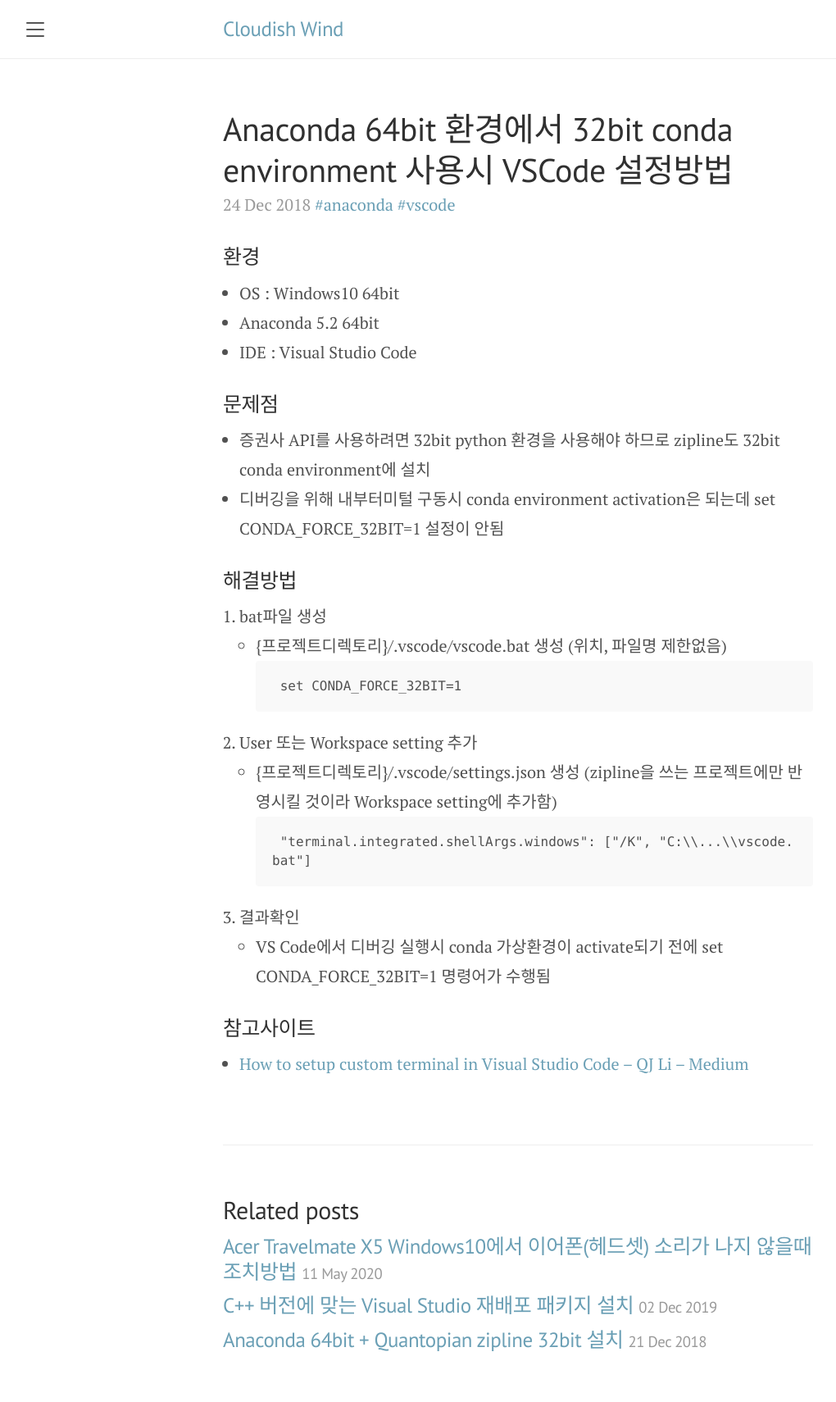
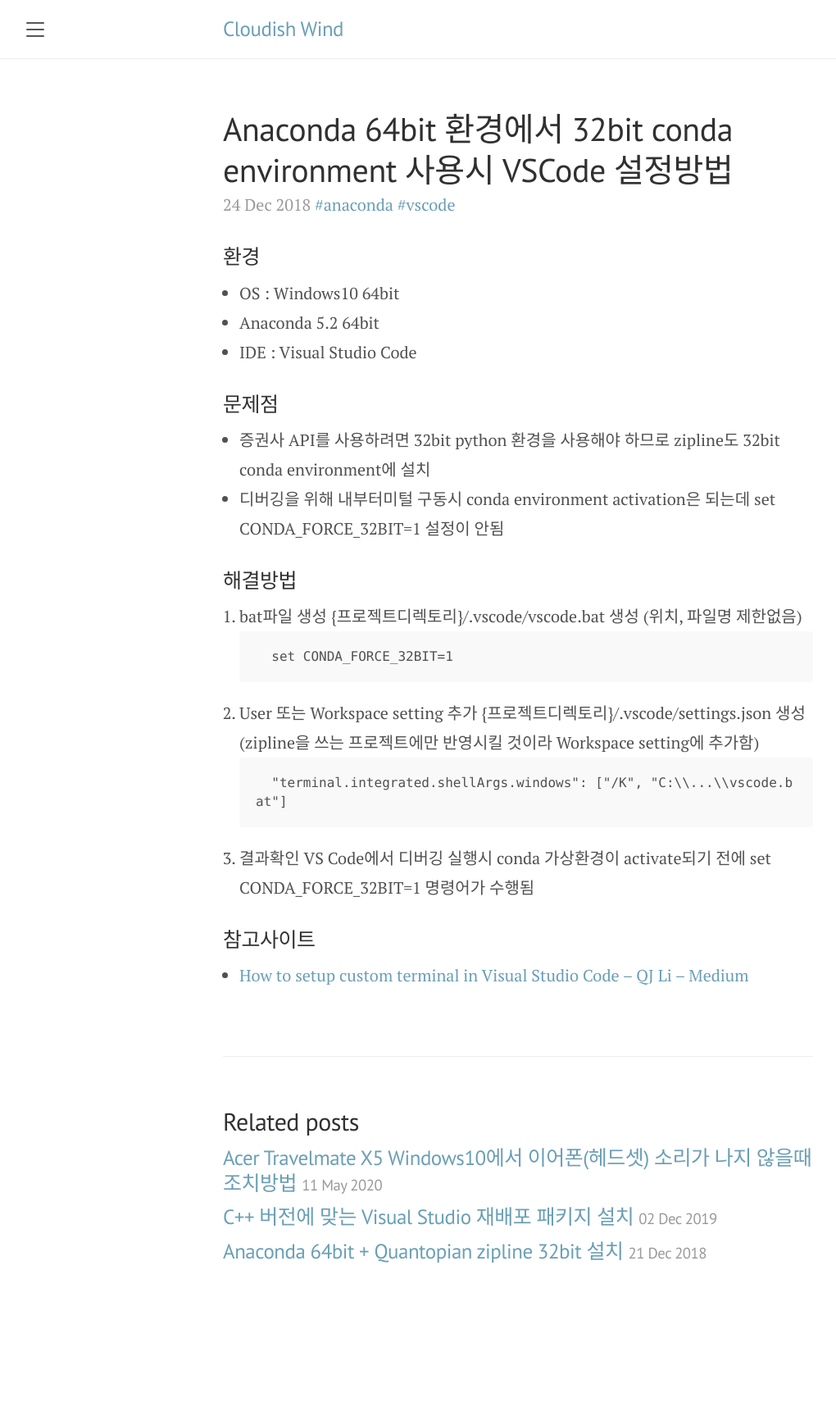
Before and after one commit to cloudishwind/cloudishwind.github.io, a Jekyll site: the page built from _posts/alphafareast/2018-12-24-Anaconda 64bit 환경에서 32bit conda environment 사용시 VSCode 설정방법.md, in a window 1280 px wide. Shown: the whole page at 82% size, without its empty margins (8-1028 px from the left). Built offline with Jekyll 4.4.1, drawn with Linux system fonts in a browser that asks for light colours; after the commit the page ends 1602 px from its top, so only the background shows below that.

````diff
--- a/_posts/quant/2018-12-24-Anaconda 64bit 환경에서 32bit conda environment 사용시 VSCode 설정방법.md
+++ b/_posts/alphafareast/2018-12-24-Anaconda 64bit 환경에서 32bit conda environment 사용시 VSCode 설정방법.md
@@ -15,17 +15,17 @@ tags: ["anaconda", "vscode"]
 
 ### 해결방법
 1. bat파일 생성
-  * {프로젝트디렉토리}/.vscode/vscode.bat 생성 (위치, 파일명 제한없음)
-    ```
-    set CONDA_FORCE_32BIT=1
-    ```
+  {프로젝트디렉토리}/.vscode/vscode.bat 생성 (위치, 파일명 제한없음)
+  ```
+  set CONDA_FORCE_32BIT=1
+  ```
 2. User 또는 Workspace setting 추가
-  * {프로젝트디렉토리}/.vscode/settings.json 생성 (zipline을 쓰는 프로젝트에만 반영시킬 것이라 Workspace setting에 추가함)
-    ```
-    "terminal.integrated.shellArgs.windows": ["/K", "C:\\...\\vscode.bat"]
-    ```
+  {프로젝트디렉토리}/.vscode/settings.json 생성 (zipline을 쓰는 프로젝트에만 반영시킬 것이라 Workspace setting에 추가함)
+  ```
+  "terminal.integrated.shellArgs.windows": ["/K", "C:\\...\\vscode.bat"]
+  ```
 3. 결과확인
-  * VS Code에서 디버깅 실행시 conda 가상환경이 activate되기 전에 set CONDA_FORCE_32BIT=1 명령어가 수행됨
+  VS Code에서 디버깅 실행시 conda 가상환경이 activate되기 전에 set CONDA_FORCE_32BIT=1 명령어가 수행됨
 
 
 ### 참고사이트
````
